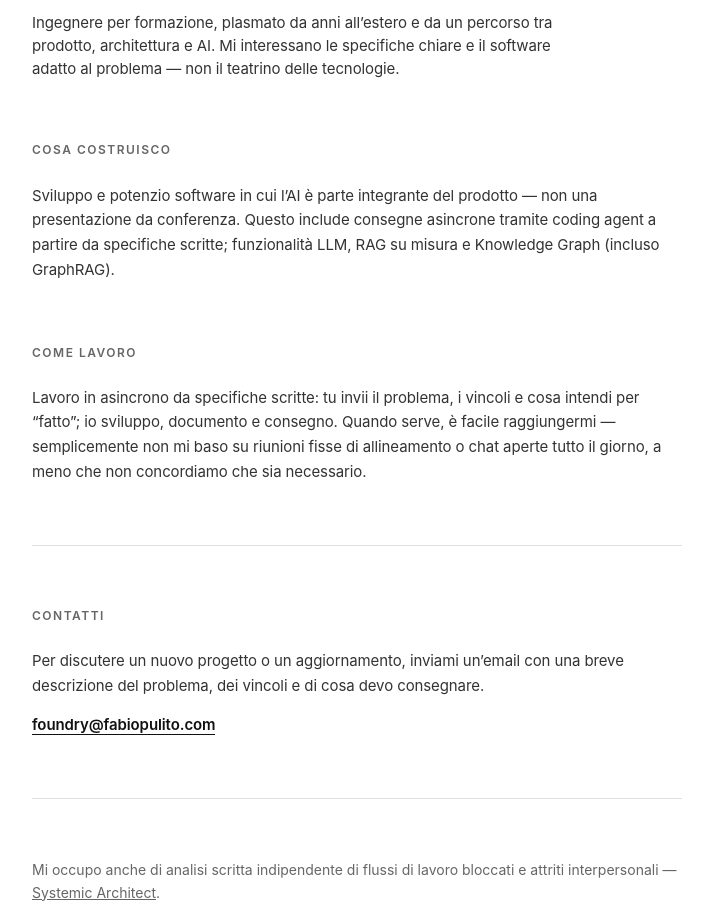
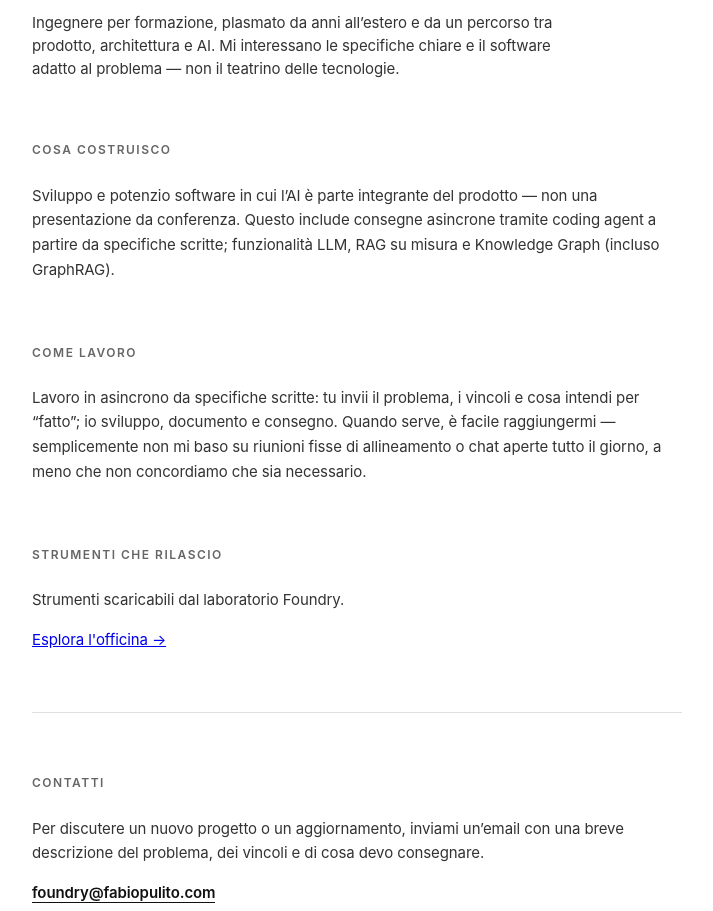
Before and after one commit to pulfabio/foundry-vault, a plain HTML site: page it/index.html in a window 1280 px wide. Shown: the part 186-1097 px from the top of the page, without its empty margins (283-996 px from the left). Drawn offline with Linux system fonts and the light colour scheme.

Commit message:
Add Tools I release section linking to Workshop.
Place after How I work / Come lavoro; CTA to workshop EN and Officina IT hubs.

Co-authored-by: Cursor <cursoragent@cursor.com>

```diff
--- a/it/index.html
+++ b/it/index.html
@@ -222,6 +222,14 @@
             <div class="paradigm">Lavoro in asincrono da specifiche scritte: tu invii il problema, i vincoli e cosa intendi per “fatto”; io sviluppo, documento e consegno. Quando serve, è facile raggiungermi — semplicemente non mi baso su riunioni fisse di allineamento o chat aperte tutto il giorno, a meno che non concordiamo che sia necessario.</div>
         </section>
 
+        <section class="body-section">
+            <div class="section-title">Strumenti che rilascio</div>
+            <div class="paradigm">Strumenti scaricabili dal laboratorio Foundry.</div>
+            <p class="paradigm">
+                <a href="https://workshop.fabiopulito.com/it/">Esplora l'officina →</a>
+            </p>
+        </section>
+
         <hr>
 
         <section class="body-section">
```
Also changed, not shown: en/index.html (+8 -0 lines).
